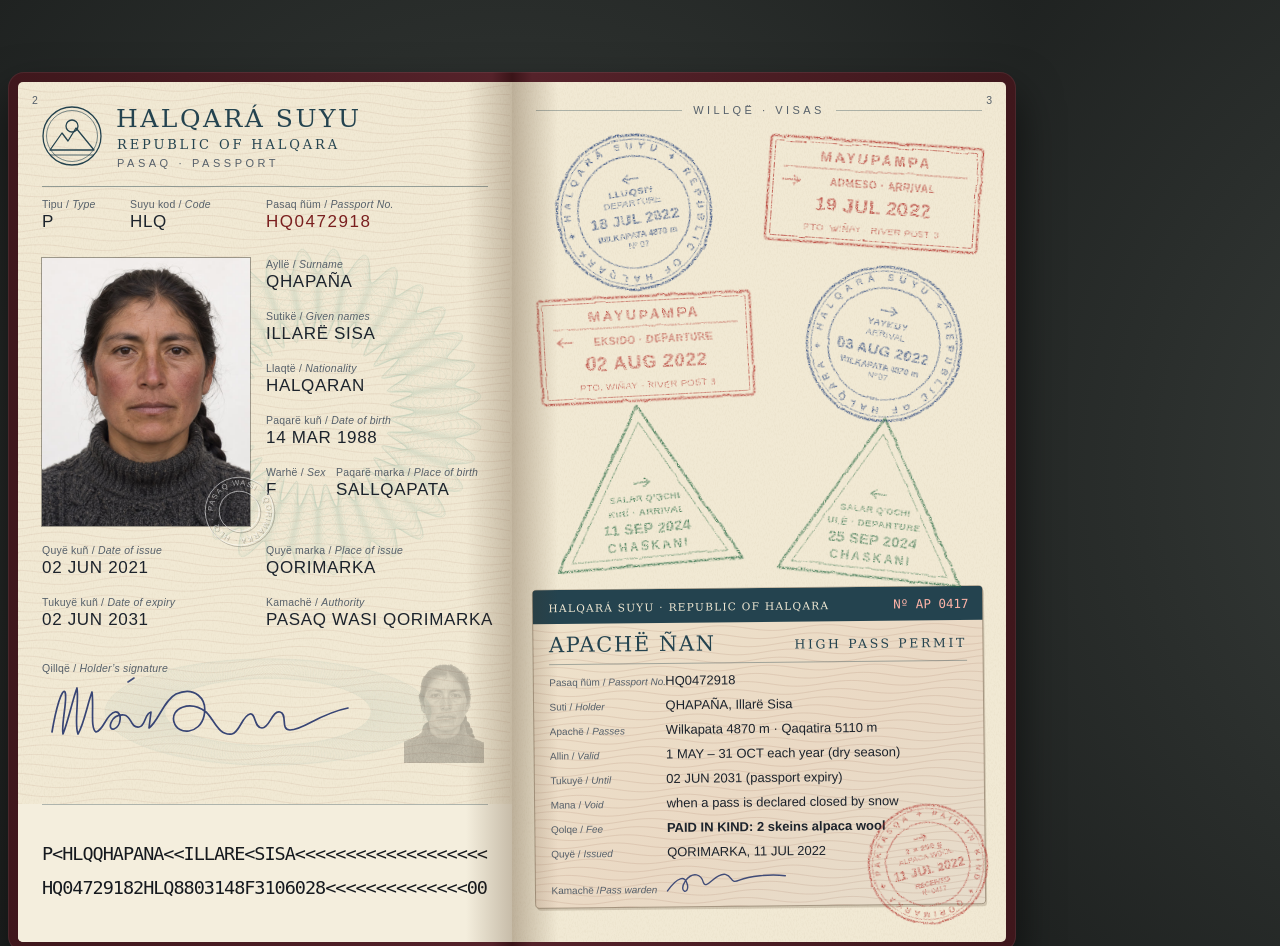
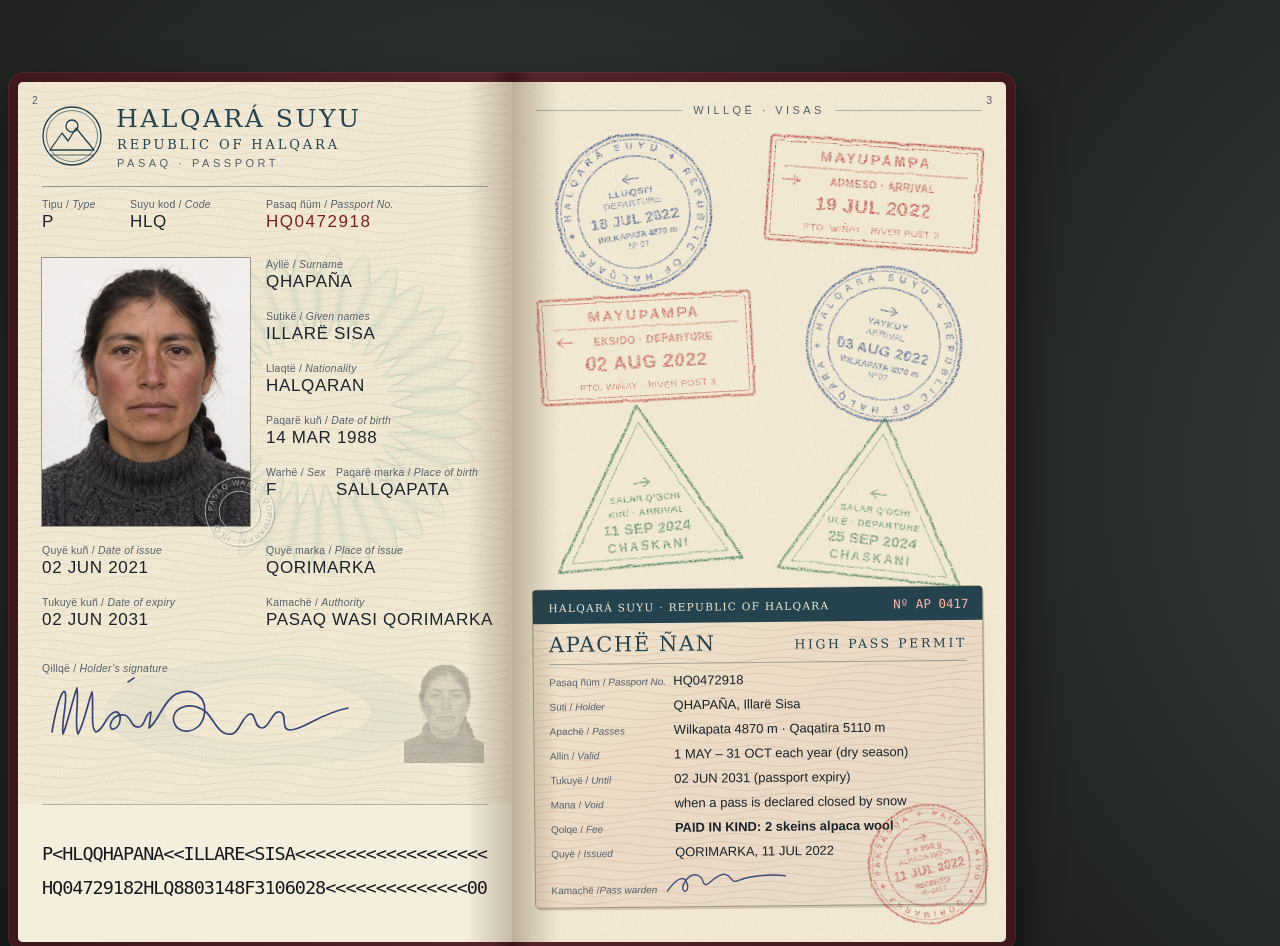
Before and after one commit to nightshift-labs-ai/no-such-land-passport, a website: page page/index.html in a window 1280 px wide. Shown: the top 946 px of the page. Drawn offline with Linux system fonts and the light colour scheme.

Commit message:
Permit sticker: widen label column so labels clear values
Co-Authored-By: Claude Opus 5.5 <noreply@anthropic.com>

```diff
--- a/page/index.html
+++ b/page/index.html
@@ -279,7 +279,7 @@ var P=PASSPORT;
     var yy=Y+96+i*24.5;
     var t=el(sg,'text',{x:X+16,y:yy,'font-family':FONT,'font-size':'10',fill:'#56606a'}); t.textContent=r[0]+' / ';
     el(t,'tspan',{'font-style':'italic'},r[1]);
-    el(sg,'text',{x:X+132,y:yy,'font-family':FONT,'font-size':'13','font-weight':(i===6?'700':'500'),fill:'#1c232c'},r[2]);
+    el(sg,'text',{x:X+140,y:yy,'font-family':FONT,'font-size':'13','font-weight':(i===6?'700':'500'),fill:'#1c232c'},r[2]);
   });
   el(sg,'text',{x:X+16,y:Y+H-14,'font-family':FONT,'font-size':'10',fill:'#56606a'},'Kamachë / ');
   el(sg,'text',{x:X+64,y:Y+H-14,'font-family':FONT,'font-size':'10','font-style':'italic',fill:'#56606a'},'Pass warden');
```
Also changed, not shown: entry.png.
